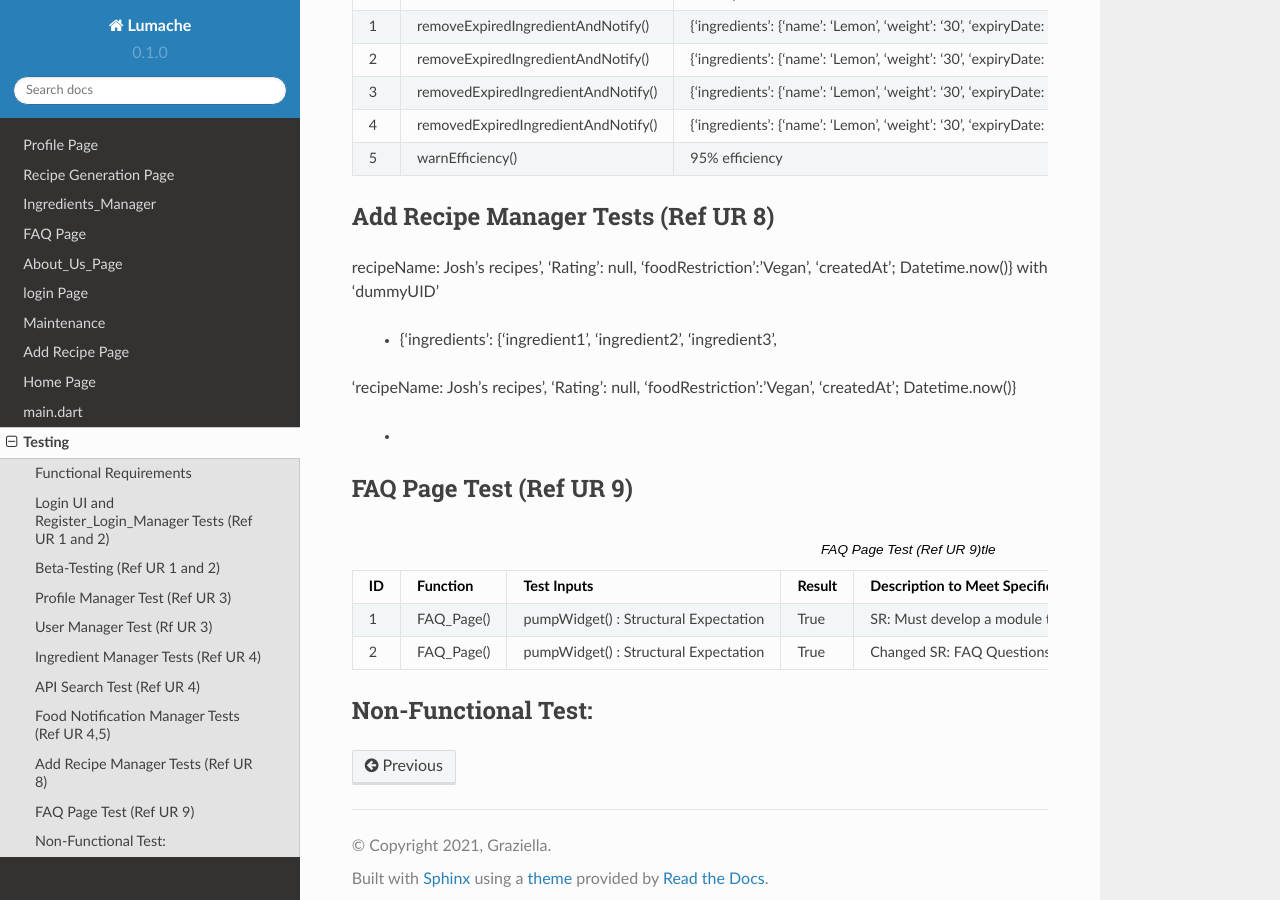
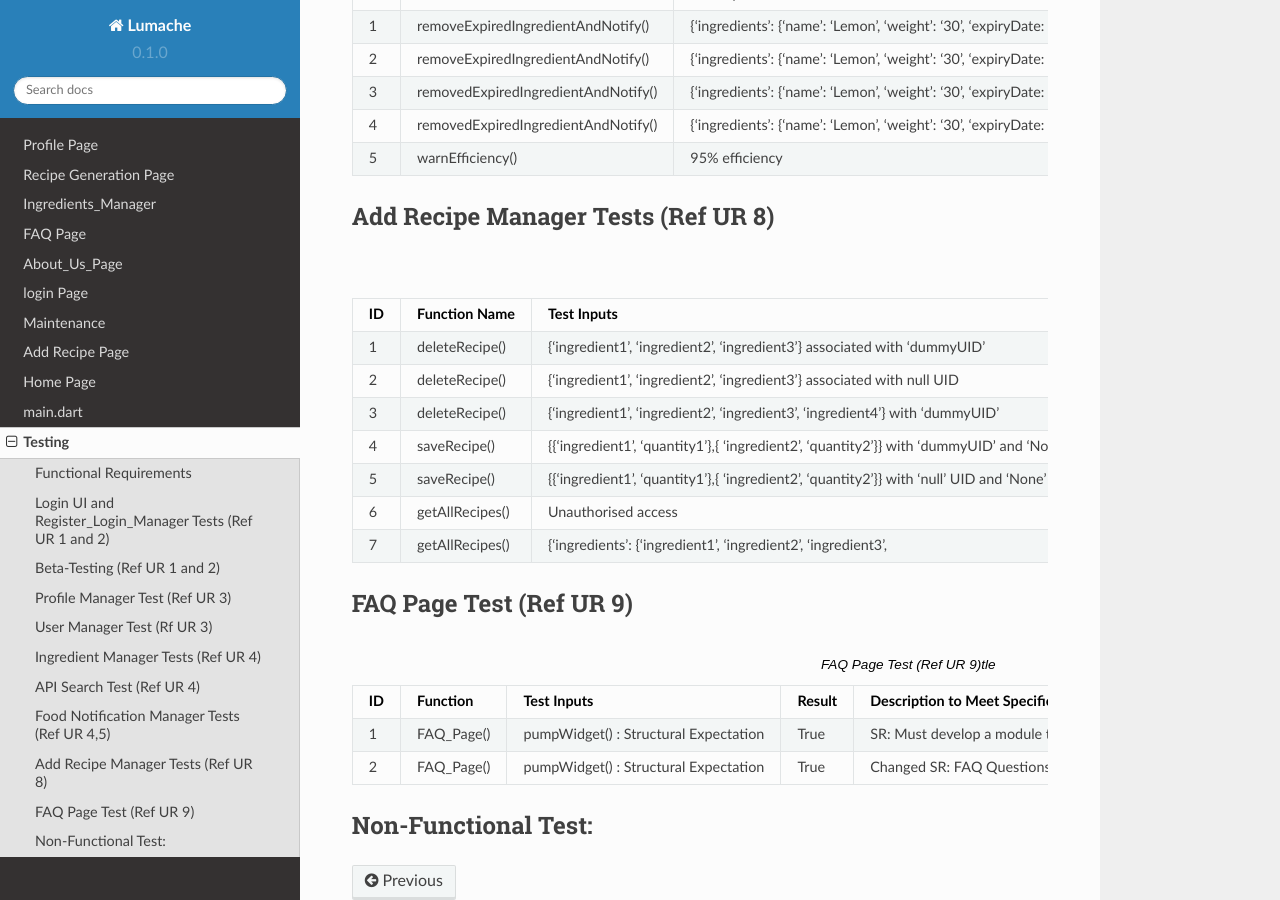
Before and after one commit to RhysRoo/SDRecipie_docs, a Sphinx documentation site: the page built from docs/source/testing.rst, in a window 1280 px wide and 900 px high, scrolled down 3349 px. Built offline with Sphinx 7.4.7 and the Read the Docs theme 2.0.0, drawn with Linux system fonts in a browser that asks for light colours; pages that are not in the unit, such as notebooks, are missing from menus.

Commit message:
fix: test

```diff
--- a/docs/source/testing.rst
+++ b/docs/source/testing.rst
@@ -476,15 +476,7 @@ Add Recipe Manager Tests (Ref UR 8)
    * - 7
      - getAllRecipes()
      - {‘ingredients’: {‘ingredient1’, ‘ingredient2’, ‘ingredient3’,
-recipeName: Josh’s recipes’,
-‘Rating’: null,
-‘foodRestriction’:’Vegan’,
-‘createdAt’; Datetime.now()} with ‘dummyUID’
      - {‘ingredients’: {‘ingredient1’, ‘ingredient2’, ‘ingredient3’,
-‘recipeName: Josh’s recipes’,
-‘Rating’: null,
-‘foodRestriction’:’Vegan’,
-‘createdAt’; Datetime.now()}
      -
 
 FAQ Page Test (Ref UR 9)
```
